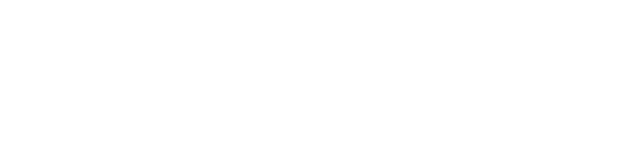
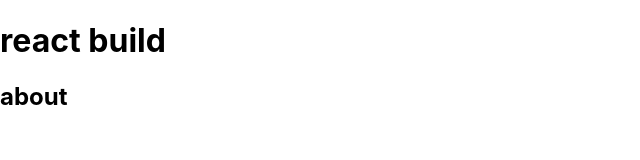
Before and after one commit to sunsun916/app1, a plain HTML site: page index.html in a window 1280 px wide. Shown: the whole page, without its empty margins (0-640 px from the left). Drawn offline with Linux system fonts and the light colour scheme; the site is published under a folder, as on GitHub Pages, so addresses that start at the root find nothing.

Commit message:
재수정

```diff
--- a/index.html
+++ b/index.html
@@ -1 +1 @@
-<!doctype html><html lang="en"><head><meta charset="utf-8"/><link rel="icon" href="/favicon.ico"/><meta name="viewport" content="width=device-width,initial-scale=1"/><meta name="theme-color" content="#000000"/><meta name="description" content="Web site created using create-react-app"/><link rel="apple-touch-icon" href="/logo192.png"/><link rel="manifest" href="/manifest.json"/><title>React App</title><script defer="defer" src="/static/js/main.11b682e3.js"></script><link href="/static/css/main.073c9b0a.css" rel="stylesheet"></head><body><noscript>You need to enable JavaScript to run this app.</noscript><div id="root"></div></body></html>
+<!doctype html><html lang="ko"><head><meta charset="utf-8"/><link rel="icon" href="./favicon.ico"/><meta name="viewport" content="width=device-width,initial-scale=1"/><meta name="theme-color" content="#000000"/><meta name="description" content="Web site created using create-react-app"/><link rel="apple-touch-icon" href="./logo192.png"/><link rel="manifest" href="./manifest.json"/><title>React App</title><script defer="defer" src="./static/js/main.11b682e3.js"></script><link href="./static/css/main.073c9b0a.css" rel="stylesheet"></head><body><noscript>You need to enable JavaScript to run this app.</noscript><div id="root"></div></body></html>
```
